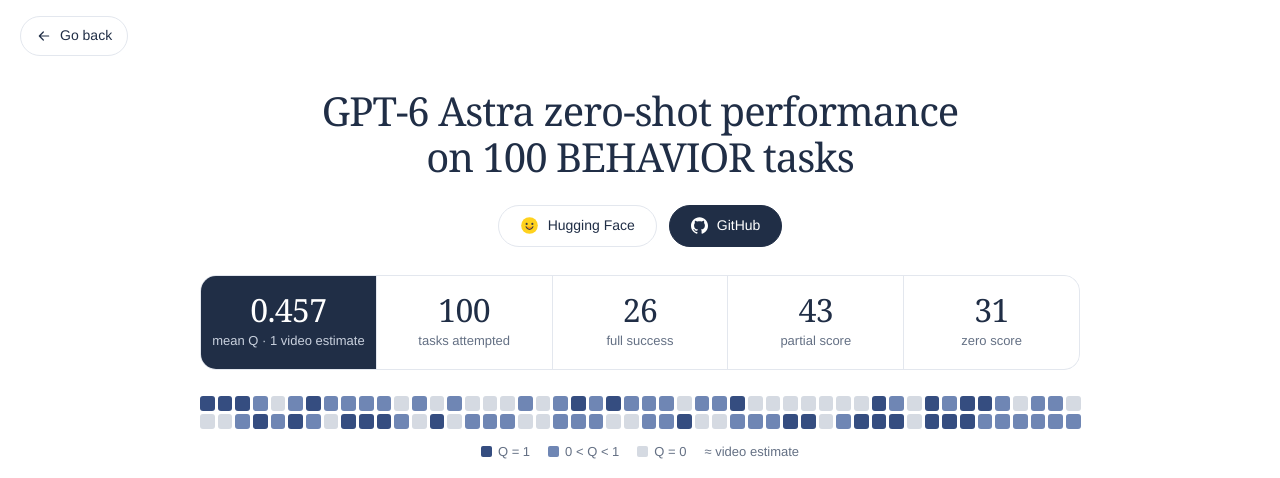
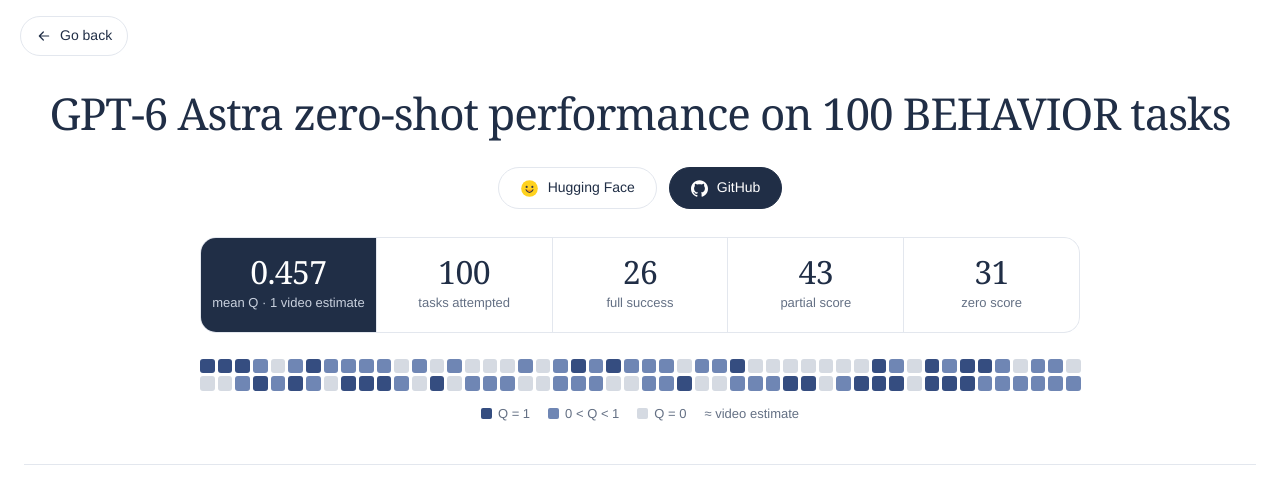
Before and after one commit to roboharness-lab/roboharness-lab.github.io, a plain HTML site: page astra/index.html in a window 1280 px wide. Shown: the top 478 px of the page. Drawn offline with Linux system fonts and the light colour scheme.

Commit message:
Publish website from BinceQu/RoboHarness@ef658733bcb50ecc39caedf719008d48eabe4f2a

```diff
--- a/astra/astra.css
+++ b/astra/astra.css
@@ -4,7 +4,8 @@
 a{color:inherit;text-decoration:none}img{display:block;max-width:100%}
 .wrap{width:min(1320px,calc(100% - 48px));margin-inline:auto}
 .hero{padding:88px 0 16px;text-align:center}
-.hero h1{font:400 clamp(28px,3.2vw,40px)/1.16 var(--serif);letter-spacing:-.025em;margin:0 auto;text-wrap:balance}
+.hero-title{max-width:100%;overflow-x:auto;scrollbar-width:thin;padding-bottom:4px}
+.hero h1{width:max-content;min-width:100%;font:400 clamp(30px,3.6vw,44px)/1.16 var(--serif);letter-spacing:-.025em;margin:0;white-space:nowrap}
 .stats{display:grid;grid-template-columns:repeat(5,minmax(0,1fr));gap:1px;max-width:880px;margin:28px auto 0;background:var(--rule);border:1px solid var(--rule);border-radius:16px;overflow:hidden}
 .stat{padding:16px 10px;background:#fff}
 .stat b{display:block;font:400 32px/1.1 var(--serif);letter-spacing:-.02em}.stat span{color:var(--muted);font-size:13px}
@@ -16,7 +17,6 @@ a{color:inherit;text-decoration:none}img{display:block;max-width:100%}
 .q-none{background:repeating-linear-gradient(45deg,#e8ebf0 0 3px,#fff 3px 6px);box-shadow:inset 0 0 0 1px var(--grey)}
 .strip-legend{display:flex;flex-wrap:wrap;justify-content:center;gap:6px 18px;margin:12px 0 0;color:var(--muted);font-size:13px}
 .strip-legend i{display:inline-block;width:11px;height:11px;border-radius:2px;margin-right:6px;vertical-align:-1px}
-.hero h1{max-width:950px}
 .hero-links{display:flex;justify-content:center;flex-wrap:wrap;gap:12px;margin:24px auto 0}
 .button{display:inline-flex;align-items:center;gap:9px;min-height:42px;padding:8px 21px;border:1px solid var(--rule);border-radius:30px;font-size:14px}
 .button:hover{border-color:var(--ink);background:var(--wash)}
--- a/astra/index.html
+++ b/astra/index.html
@@ -12,7 +12,7 @@
 <a class="go-back" href="../"><svg viewBox="0 0 24 24" width="16" height="16" fill="none" stroke="currentColor" stroke-width="1.8" stroke-linecap="round" stroke-linejoin="round" aria-hidden="true"><path d="M19 12H5m6 6-6-6 6-6"/></svg>Go back</a>
 
 <header class="wrap hero">
-  <h1>GPT-6 Astra zero-shot performance on 100 BEHAVIOR tasks</h1>
+  <div class="hero-title"><h1>GPT-6 Astra zero-shot performance on 100 BEHAVIOR tasks</h1></div>
   <div class="hero-links">
     <a class="button" href="https://huggingface.co/datasets/BinceQu/RoboHarness-assets/tree/main/astra-v2-behavior" target="_blank" rel="noopener"><svg viewBox="0 0 24 24" width="19" height="19" aria-hidden="true"><circle cx="12" cy="12" r="10.5" fill="#ffd21e"/><circle cx="8.4" cy="10" r="1.35" fill="#3a3b45"/><circle cx="15.6" cy="10" r="1.35" fill="#3a3b45"/><path d="M7.6 13.6c1 2.3 2.6 3.4 4.4 3.4s3.4-1.1 4.4-3.4" fill="#ff9d0b" stroke="#3a3b45" stroke-width="1.3" stroke-linecap="round"/></svg>Hugging Face</a>
     <a class="button primary" href="https://github.com/BinceQu/RoboHarness" target="_blank" rel="noopener"><svg viewBox="0 0 24 24" width="17" height="17" aria-hidden="true"><path fill="currentColor" d="M12 .297c-6.63 0-12 5.373-12 12 0 5.303 3.438 9.8 8.205 11.385.6.113.82-.258.82-.577 0-.285-.01-1.04-.015-2.04-3.338.724-4.042-1.61-4.042-1.61C4.422 18.07 3.633 17.7 3.633 17.7c-1.087-.744.084-.729.084-.729 1.205.084 1.838 1.236 1.838 1.236 1.07 1.835 2.809 1.305 3.495.998.108-.776.417-1.305.76-1.605-2.665-.3-5.466-1.332-5.466-5.93 0-1.31.465-2.38 1.235-3.22-.135-.303-.54-1.523.105-3.176 0 0 1.005-.322 3.3 1.23.96-.267 1.98-.399 3-.405 1.02.006 2.04.138 3 .405 2.28-1.552 3.285-1.23 3.285-1.23.645 1.653.24 2.873.12 3.176.765.84 1.23 1.91 1.23 3.22 0 4.61-2.805 5.625-5.475 5.92.42.36.81 1.096.81 2.22 0 1.606-.015 2.896-.015 3.286 0 .315.21.69.825.57C20.565 22.092 24 17.592 24 12.297c0-6.627-5.373-12-12-12"/></svg>GitHub</a>
```
